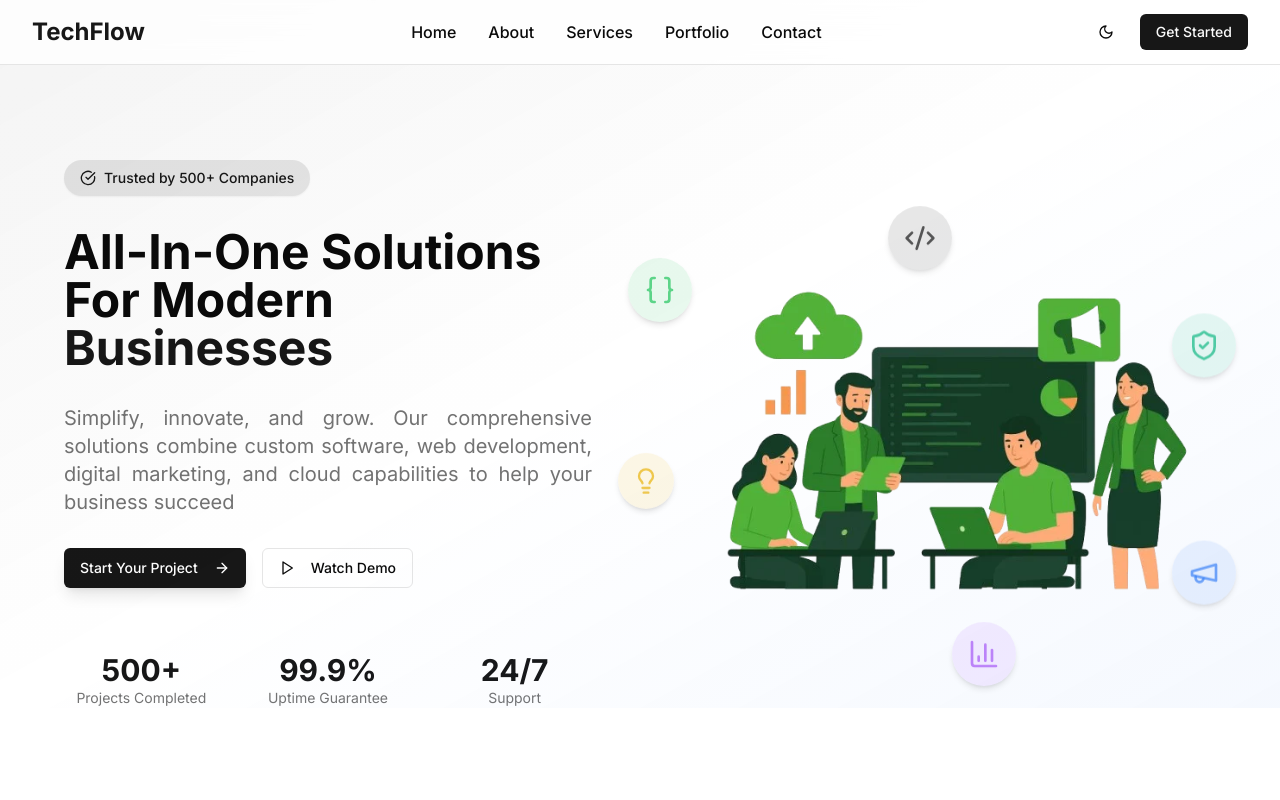
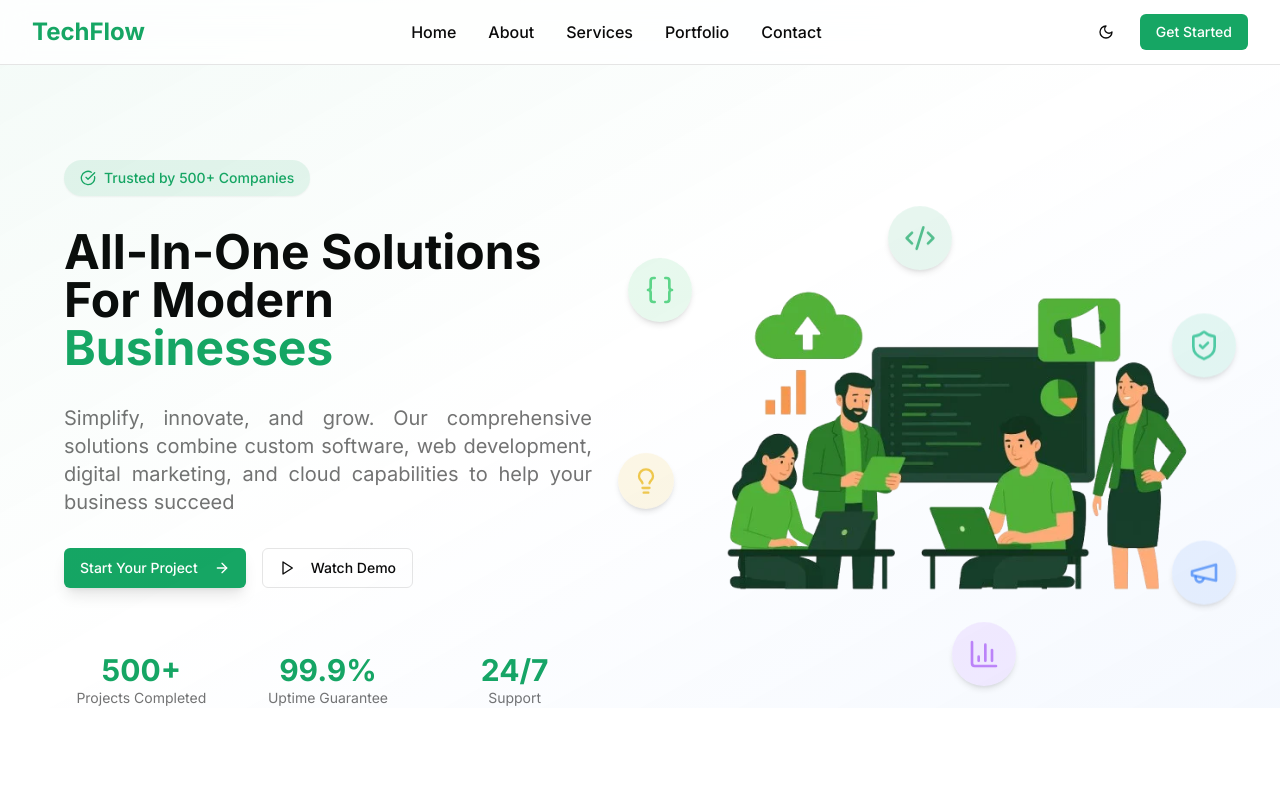
Before and after one commit to TESHU21/tech-company-website, a Next.js app: page / in a window 1280 px wide. Shown: the top 800 px of the page. Built offline with nearby package versions, Linux system fonts and the light colour scheme.

Commit message:
Add shadcn/ui

```diff
--- a/src/app/globals.css
+++ b/src/app/globals.css
@@ -10,8 +10,9 @@
     --card-foreground: 0 0% 3.9%;
     --popover: 0 0% 100%;
     --popover-foreground: 0 0% 3.9%;
-    --primary: 0 0% 9%;
-    --primary-foreground: 0 0% 98%;
+    /* Use emerald green for primary to match intended branding */
+    --primary: 152.4 76.7% 36.9%;
+    --primary-foreground: 0 0% 100%;
     --secondary: 0 0% 96.1%;
     --secondary-foreground: 0 0% 9%;
     --muted: 0 0% 96.1%;
@@ -38,8 +39,9 @@
     --card-foreground: 0 0% 98%;
     --popover: 0 0% 3.9%;
     --popover-foreground: 0 0% 98%;
-    --primary: 0 0% 98%;
-    --primary-foreground: 0 0% 9%;
+    /* Harmonize dark mode primary with emerald palette */
+    --primary: 152.4 63.6% 46.5%;
+    --primary-foreground: 160 100% 9%;
     --secondary: 0 0% 14.9%;
     --secondary-foreground: 0 0% 98%;
     --muted: 0 0% 14.9%;
--- a/src/styles/globals.css
+++ b/src/styles/globals.css
@@ -1,349 +1,109 @@
-@custom-variant dark (&:is(.dark *));
-
 :root {
   --font-size: 14px;
+
   /* Base colors */
-  --background: #ffffff;
-  --foreground: #0f172a;
-  --card: #ffffff;
-  --card-foreground: #0f172a;
-  --popover: #ffffff;
-  --popover-foreground: #0f172a;
+  --background: 0 0% 100%;          /* #ffffff */
+  --foreground: 222.2 47.4% 11.2%;  /* #0f172a */
+  --card: 0 0% 100%;
+  --card-foreground: 222.2 47.4% 11.2%;
+  --popover: 0 0% 100%;
+  --popover-foreground: 222.2 47.4% 11.2%;
 
-  /* Creative Green Palette */
-  --primary: #059669; /* Emerald 600 */
-  --primary-light: #10b981; /* Emerald 500 */
-  --primary-dark: #047857; /* Emerald 700 */
-  --primary-foreground: #ffffff;
+  /* Primary palette (emerald) */
+  --primary: 152.4 76.7% 36.9%;     /* #059669 */
+  --primary-light: 152.4 63.6% 46.5%; /* #10b981 */
+  --primary-dark: 152.1 86.3% 25.9%;  /* #047857 */
+  --primary-foreground: 0 0% 100%;
 
-  /* Enhanced Secondary Colors */
-  --secondary: #f0fdf4; /* Green 50 */
-  --secondary-foreground: #166534; /* Green 800 */
-  --muted: #f8fafc; /* Slate 50 */
-  --muted-foreground: #64748b; /* Slate 500 */
-  --accent: #ecfdf5; /* Green 50 */
-  --accent-foreground: #065f46; /* Emerald 800 */
+  /* Secondary / accent neutrals */
+  --secondary: 138.5 76.9% 97.1%;   /* #f0fdf4 */
+  --secondary-foreground: 151.8 71.6% 20.2%; /* #166534 */
+  --muted: 210 40% 98%;             /* #f8fafc */
+  --muted-foreground: 215.4 16.3% 46.9%; /* #64748b */
+  --accent: 156.5 76.9% 96.9%;      /* #ecfdf5 */
+  --accent-foreground: 162.9 87.1% 19.8%; /* #065f46 */
 
-  /* Creative Accent Colors */
-  --accent-blue: #3b82f6; /* Blue 500 */
-  --accent-purple: #8b5cf6; /* Violet 500 */
-  --accent-orange: #f59e0b; /* Amber 500 */
-  --accent-pink: #ec4899; /* Pink 500 */
-  --accent-cyan: #06b6d4; /* Cyan 500 */
+  /* Creative accent colors */
+  --accent-blue: 217.2 91.2% 59.8%; /* #3b82f6 */
+  --accent-purple: 259.1 89.5% 59.8%; /* #8b5cf6 */
+  --accent-orange: 38.8 92% 50.2%;  /* #f59e0b */
+  --accent-pink: 330.4 81.2% 60.4%; /* #ec4899 */
+  --accent-cyan: 187.2 92.4% 45.9%; /* #06b6d4 */
 
-  /* Enhanced Destructive */
-  --destructive: #dc2626; /* Red 600 */
-  --destructive-foreground: #ffffff;
+  /* Destructive */
+  --destructive: 0 72.2% 50.6%;     /* #dc2626 */
+  --destructive-foreground: 0 0% 100%;
 
-  /* Enhanced Borders and Inputs */
-  --border: #e2e8f0; /* Slate 200 */
-  --input: transparent;
-  --input-background: #f8fafc; /* Slate 50 */
-  --switch-background: #cbd5e0;
-  --ring: #10b981;
+  /* Borders and inputs */
+  --border: 214.3 31.8% 91.4%;      /* #e2e8f0 */
+  --input: 0 0% 100% / 0;           /* transparent */
+  --input-background: 210 40% 98%;  /* #f8fafc */
+  --switch-background: 214.3 20% 78.4%; /* #cbd5e0 */
+  --ring: 152.4 63.6% 46.5%;        /* #10b981 */
 
-  /* Creative Gradients */
-  --gradient-primary: linear-gradient(135deg, #059669 0%, #10b981 50%, #34d399 100%);
-  --gradient-secondary: linear-gradient(135deg, #f0fdf4 0%, #ecfdf5 100%);
-  --gradient-hero: linear-gradient(135deg, #059669 0%, #0891b2 25%, #8b5cf6 75%, #ec4899 100%);
-  --gradient-card: linear-gradient(135deg, rgba(16, 185, 129, 0.1) 0%, rgba(59, 130, 246, 0.05) 100%);
-
-  /* Chart colors */
-  --chart-1: #10b981;
-  --chart-2: #3b82f6;
-  --chart-3: #8b5cf6;
-  --chart-4: #f59e0b;
-  --chart-5: #ef4444;
+  /* Charts */
+  --chart-1: 152.4 63.6% 46.5%;     /* #10b981 */
+  --chart-2: 217.2 91.2% 59.8%;     /* #3b82f6 */
+  --chart-3: 259.1 89.5% 59.8%;     /* #8b5cf6 */
+  --chart-4: 38.8 92% 50.2%;        /* #f59e0b */
+  --chart-5: 0 84.2% 60.2%;         /* #ef4444 */
 
   /* Radius */
   --radius: 0.75rem;
 
   /* Sidebar */
-  --sidebar: #ffffff;
-  --sidebar-foreground: #0f172a;
-  --sidebar-primary: #059669;
-  --sidebar-primary-foreground: #ffffff;
-  --sidebar-accent: #f0fdf4;
-  --sidebar-accent-foreground: #166534;
-  --sidebar-border: #e2e8f0;
-  --sidebar-ring: #10b981;
-
-  /* Animation and transitions */
-  --transition-fast: 150ms ease-in-out;
-  --transition-normal: 250ms ease-in-out;
-  --transition-slow: 350ms ease-in-out;
+  --sidebar: 0 0% 100%;
+  --sidebar-foreground: 222.2 47.4% 11.2%;
+  --sidebar-primary: 152.4 76.7% 36.9%;
+  --sidebar-primary-foreground: 0 0% 100%;
+  --sidebar-accent: 138.5 76.9% 97.1%;
+  --sidebar-accent-foreground: 151.8 71.6% 20.2%;
+  --sidebar-border: 214.3 31.8% 91.4%;
+  --sidebar-ring: 152.4 63.6% 46.5%;
 }
 
 .dark {
-  --background: #0f172a; /* Slate 900 */
-  --foreground: #f8fafc; /* Slate 50 */
-  --card: #1e293b; /* Slate 800 */
-  --card-foreground: #f8fafc;
-  --popover: #1e293b;
-  --popover-foreground: #f8fafc;
+  --background: 222.2 47.4% 11.2%;  /* #0f172a */
+  --foreground: 210 40% 98%;        /* #f8fafc */
+  --card: 222.2 47.4% 17.6%;        /* #1e293b */
+  --card-foreground: 210 40% 98%;
+  --popover: 222.2 47.4% 17.6%;
+  --popover-foreground: 210 40% 98%;
 
-  /* Dark mode green palette */
-  --primary: #34d399; /* Emerald 400 */
-  --primary-light: #6ee7b7; /* Emerald 300 */
-  --primary-dark: #10b981; /* Emerald 500 */
-  --primary-foreground: #064e3b; /* Emerald 900 */
+  /* Primary palette dark */
+  --primary: 152.4 63.6% 46.5%;     /* #10b981 */
+  --primary-light: 156.7 71.6% 73.9%; /* #6ee7b7 */
+  --primary-dark: 152.4 76.7% 36.9%; /* #059669 */
+  --primary-foreground: 160 100% 9%; /* #064e3b */
 
-  --secondary: #064e3b; /* Emerald 900 */
-  --secondary-foreground: #d1fae5; /* Emerald 100 */
-  --muted: #334155; /* Slate 700 */
-  --muted-foreground: #94a3b8; /* Slate 400 */
-  --accent: #065f46; /* Emerald 800 */
-  --accent-foreground: #a7f3d0; /* Emerald 200 */
+  --secondary: 160 100% 9%;         /* #064e3b */
+  --secondary-foreground: 152.1 76.9% 91.6%; /* #d1fae5 */
+  --muted: 215 25.3% 26.7%;         /* #334155 */
+  --muted-foreground: 215.4 16.3% 61.2%; /* #94a3b8 */
+  --accent: 162.9 87.1% 19.8%;      /* #065f46 */
+  --accent-foreground: 156.7 71.6% 73.9%; /* #a7f3d0 */
 
-  /* Dark mode accent colors */
-  --accent-blue: #60a5fa; /* Blue 400 */
-  --accent-purple: #a78bfa; /* Violet 400 */
-  --accent-orange: #fbbf24; /* Amber 400 */
-  --accent-pink: #f472b6; /* Pink 400 */
-  --accent-cyan: #22d3ee; /* Cyan 400 */
+  /* Dark accent colors */
+  --accent-blue: 217.2 91.2% 69.8%; /* #60a5fa */
+  --accent-purple: 259.1 89.5% 73.1%; /* #a78bfa */
+  --accent-orange: 38.8 92% 60.4%;  /* #fbbf24 */
+  --accent-pink: 330.4 81.2% 71%;   /* #f472b6 */
+  --accent-cyan: 187.2 92.4% 56.9%; /* #22d3ee */
 
-  --destructive: #f87171; /* Red 400 */
-  --destructive-foreground: #7f1d1d; /* Red 900 */
+  --destructive: 0 91.4% 71%;       /* #f87171 */
+  --destructive-foreground: 0 84.2% 16.1%; /* #7f1d1d */
 
-  --border: #334155; /* Slate 700 */
-  --input: #334155;
-  --ring: #34d399;
+  --border: 215 25.3% 26.7%;
+  --input: 215 25.3% 26.7%;
+  --ring: 152.4 63.6% 46.5%;
 
-  /* Dark mode gradients */
-  --gradient-primary: linear-gradient(135deg, #34d399 0%, #10b981 50%, #059669 100%);
-  --gradient-secondary: linear-gradient(135deg, #064e3b 0%, #065f46 100%);
-  --gradient-hero: linear-gradient(135deg, #34d399 0%, #22d3ee 25%, #a78bfa 75%, #f472b6 100%);
-  --gradient-card: linear-gradient(135deg, rgba(52, 211, 153, 0.1) 0%, rgba(96, 165, 250, 0.05) 100%);
-
-  /* Dark sidebar */
-  --sidebar: #1e293b;
-  --sidebar-foreground: #f8fafc;
-  --sidebar-primary: #34d399;
-  --sidebar-primary-foreground: #064e3b;
-  --sidebar-accent: #334155;
-  --sidebar-accent-foreground: #f8fafc;
-  --sidebar-border: #334155;
-  --sidebar-ring: #34d399;
+  /* Sidebar dark */
+  --sidebar: 222.2 47.4% 17.6%;
+  --sidebar-foreground: 210 40% 98%;
+  --sidebar-primary: 152.4 63.6% 46.5%;
+  --sidebar-primary-foreground: 160 100% 9%;
+  --sidebar-accent: 215 25.3% 26.7%;
+  --sidebar-accent-foreground: 210 40% 98%;
+  --sidebar-border: 215 25.3% 26.7%;
+  --sidebar-ring: 152.4 63.6% 46.5%;
 }
-
-@theme inline {
-  --color-background: var(--background);
-  --color-foreground: var(--foreground);
-  --color-card: var(--card);
-  --color-card-foreground: var(--card-foreground);
-  --color-popover: var(--popover);
-  --color-popover-foreground: var(--popover-foreground);
-  --color-primary: var(--primary);
-  --color-primary-foreground: var(--primary-foreground);
-  --color-secondary: var(--secondary);
-  --color-secondary-foreground: var(--secondary-foreground);
-  --color-muted: var(--muted);
-  --color-muted-foreground: var(--muted-foreground);
-  --color-accent: var(--accent);
-  --color-accent-foreground: var(--accent-foreground);
-  --color-destructive: var(--destructive);
-  --color-destructive-foreground: var(--destructive-foreground);
-  --color-border: var(--border);
-  --color-input: var(--input);
-  --color-input-background: var(--input-background);
-  --color-switch-background: var(--switch-background);
-  --color-ring: var(--ring);
-  --color-chart-1: var(--chart-1);
-  --color-chart-2: var(--chart-2);
-  --color-chart-3: var(--chart-3);
-  --color-chart-4: var(--chart-4);
-  --color-chart-5: var(--chart-5);
-  --radius-sm: calc(var(--radius) - 4px);
-  --radius-md: calc(var(--radius) - 2px);
-  --radius-lg: var(--radius);
-  --radius-xl: calc(var(--radius) + 4px);
-  --color-sidebar: var(--sidebar);
-  --color-sidebar-foreground: var(--sidebar-foreground);
-  --color-sidebar-primary: var(--sidebar-primary);
-  --color-sidebar-primary-foreground: var(--sidebar-primary-foreground);
-  --color-sidebar-accent: var(--sidebar-accent);
-  --color-sidebar-accent-foreground: var(--sidebar-accent-foreground);
-  --color-sidebar-border: var(--sidebar-border);
-  --color-sidebar-ring: var(--sidebar-ring);
-}
-
-@layer base {
-  * {
-    @apply border-border outline-ring/50;
-    scroll-behavior: smooth;
-  }
-
-  body {
-    @apply bg-background text-foreground antialiased;
-    font-feature-settings: "rlig" 1, "calt" 1;
-  }
-
-  /* Custom scrollbar */
-  ::-webkit-scrollbar {
-    width: 8px;
-  }
-
-  ::-webkit-scrollbar-track {
-    @apply bg-muted;
-  }
-
-  ::-webkit-scrollbar-thumb {
-    @apply bg-primary/60 rounded-full;
-  }
-
-  ::-webkit-scrollbar-thumb:hover {
-    @apply bg-primary;
-  }
-}
-
-/* Creative utility classes */
-@layer utilities {
-  .gradient-primary {
-    background: var(--gradient-primary);
-  }
-
-  .gradient-secondary {
-    background: var(--gradient-secondary);
-  }
-
-  .gradient-hero {
-    background: var(--gradient-hero);
-  }
-
-  .gradient-card {
-    background: var(--gradient-card);
-  }
-
-  .text-gradient {
-    background: var(--gradient-primary);
-    -webkit-background-clip: text;
-    background-clip: text;
-    -webkit-text-fill-color: transparent;
-  }
-
-  .animate-float {
-    animation: float 6s ease-in-out infinite;
-  }
-
-  .animate-glow {
-    animation: glow 2s ease-in-out infinite alternate;
-  }
-
-  .animate-pulse-slow {
-    animation: pulse 4s cubic-bezier(0.4, 0, 0.6, 1) infinite;
-  }
-
-  .animate-spin-slow {
-    animation: spin 8s linear infinite;
-  }
-
-  .animate-bounce-slow {
-    animation: bounce-slow 3s ease-in-out infinite;
-  }
-
-  .animate-slide {
-    animation: slide 4s ease-in-out infinite;
-  }
-
-  .glass-effect {
-    background: rgba(255, 255, 255, 0.1);
-    backdrop-filter: blur(10px);
-    border: 1px solid rgba(255, 255, 255, 0.2);
-  }
-
-  .dark .glass-effect {
-    background: rgba(0, 0, 0, 0.2);
-    border: 1px solid rgba(255, 255, 255, 0.1);
-  }
-}
-
-/* Creative animations */
-@keyframes float {
-  0%, 100% { transform: translateY(0px); }
-  50% { transform: translateY(-20px); }
-}
-
-@keyframes glow {
-  from { box-shadow: 0 0 20px rgba(16, 185, 129, 0.4); }
-  to { box-shadow: 0 0 30px rgba(16, 185, 129, 0.8); }
-}
-
-@keyframes bounce-slow {
-  0%, 100% { transform: translateY(0px); }
-  50% { transform: translateY(-15px); }
-}
-
-@keyframes slide {
-  0%, 100% { transform: translateX(0px); }
-  50% { transform: translateX(20px); }
-}
-
-@keyframes pulse-ring {
-  0% { transform: scale(1); opacity: 1; }
-  100% { transform: scale(1.5); opacity: 0; }
-}
-
-@keyframes data-flow {
-  0% { transform: translateX(-100px); opacity: 0; }
-  50% { opacity: 1; }
-  100% { transform: translateX(100px); opacity: 0; }
-}
-
-/* Enhanced typography */
-@layer base {
-  :where(:not(:has([class*=" text-"]), :not(:has([class^="text-"])))) {
-    h1 {
-      font-size: var(--text-2xl);
-      font-weight: 700;
-      line-height: 1.2;
-      letter-spacing: -0.025em;
-    }
-
-    h2 {
-      font-size: var(--text-xl);
-      font-weight: 600;
-      line-height: 1.3;
-      letter-spacing: -0.015em;
-    }
-
-    h3 {
-      font-size: var(--text-lg);
-      font-weight: 600;
-      line-height: 1.4;
-    }
-
-    h4 {
-      font-size: var(--text-base);
-      font-weight: 500;
-      line-height: 1.5;
-    }
-
-    p {
-      font-size: var(--text-base);
-      font-weight: 400;
-      line-height: 1.6;
-    }
-
-    label {
-      font-size: var(--text-base);
-      font-weight: 500;
-      line-height: 1.5;
-    }
-
-    button {
-      font-size: var(--text-base);
-      font-weight: 500;
-      line-height: 1.5;
-    }
-
-    input {
-      font-size: var(--text-base);
-      font-weight: 400;
-      line-height: 1.5;
-    }
-  }
-}
-
-html {
-  font-size: var(--font-size);
-}
```
